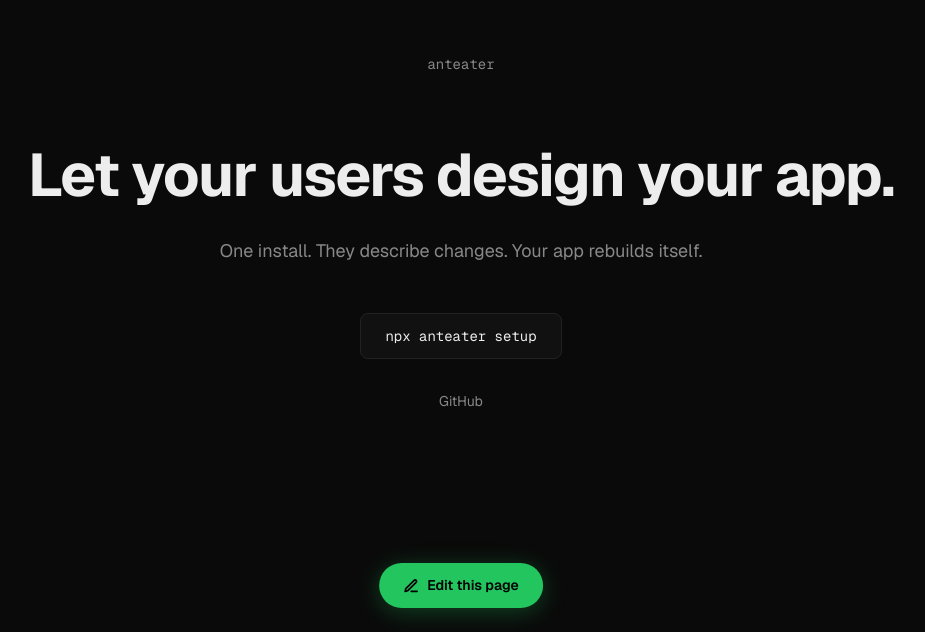
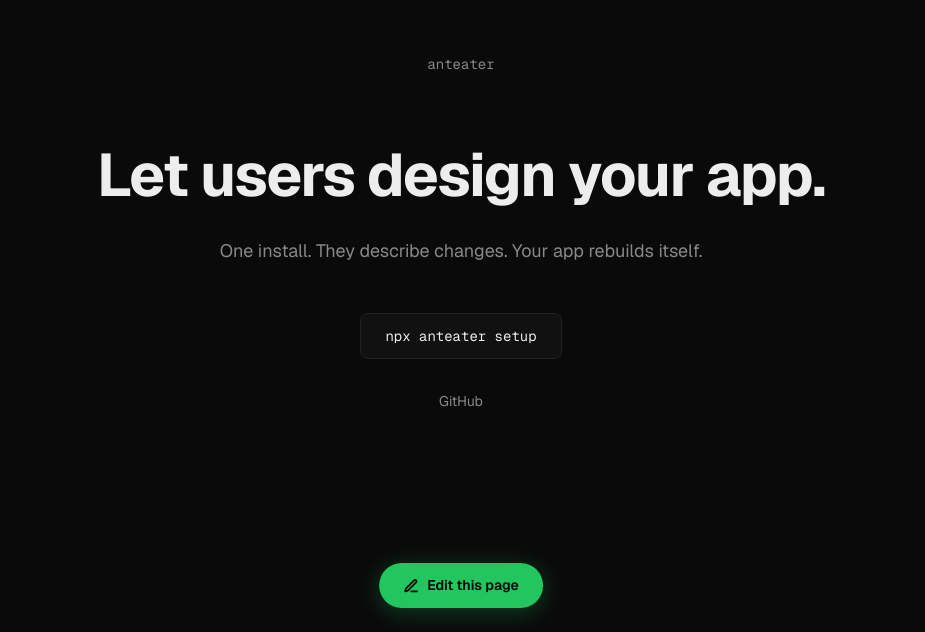
Before and after one commit to scottgriffinm/anteater, a Next.js app in the folder apps/web/: page / in a window 1280 px wide. Shown: the part 168-800 px from the top of the page, without its empty margins (179-1104 px from the left). Built offline with nearby package versions, Linux system fonts and the light colour scheme.

Commit message:
anteater: Let your users design your app. -> Let users design your app. (#15)
Co-authored-by: anteater[bot] <anteater[bot]@users.noreply.github.com>

```diff
--- a/apps/web/components/hero.tsx
+++ b/apps/web/components/hero.tsx
@@ -4,7 +4,7 @@ export function Hero() {
       <div className="mb-16 text-sm text-muted font-mono">anteater</div>
 
       <h1 className="text-5xl sm:text-6xl font-bold tracking-tight leading-tight mb-6">
-        Let your users design your app.
+        Let users design your app.
       </h1>
 
       <p className="text-lg text-muted mb-12">
```
